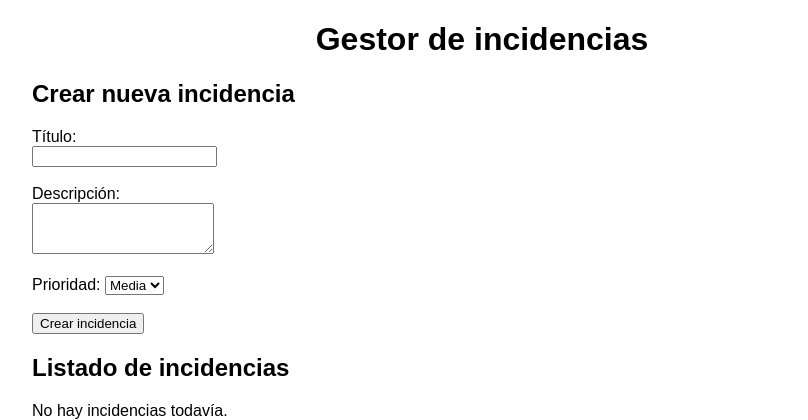
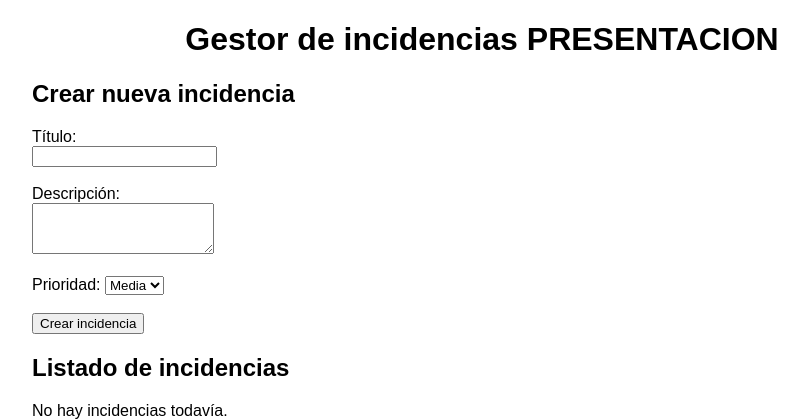
Before and after one commit to Blillo90/ASIR-final, a Flask app: page / in a window 1280 px wide. Shown: the top 420 px of the page, without its empty margins (158-966 px from the left). Run offline with Flask 3, Linux system fonts and the light colour scheme; data that the repository does not hold is empty.

Commit message:
Update header to include 'PRESENTACION'

```diff
--- a/app/templates/index.html
+++ b/app/templates/index.html
@@ -17,7 +17,7 @@
     </style>
 </head>
 <body>
-    <h1>Gestor de incidencias</h1>
+    <h1>Gestor de incidencias PRESENTACION</h1>
 
     <h2>Crear nueva incidencia</h2>
     <form action="/incidencias" method="post">
```
